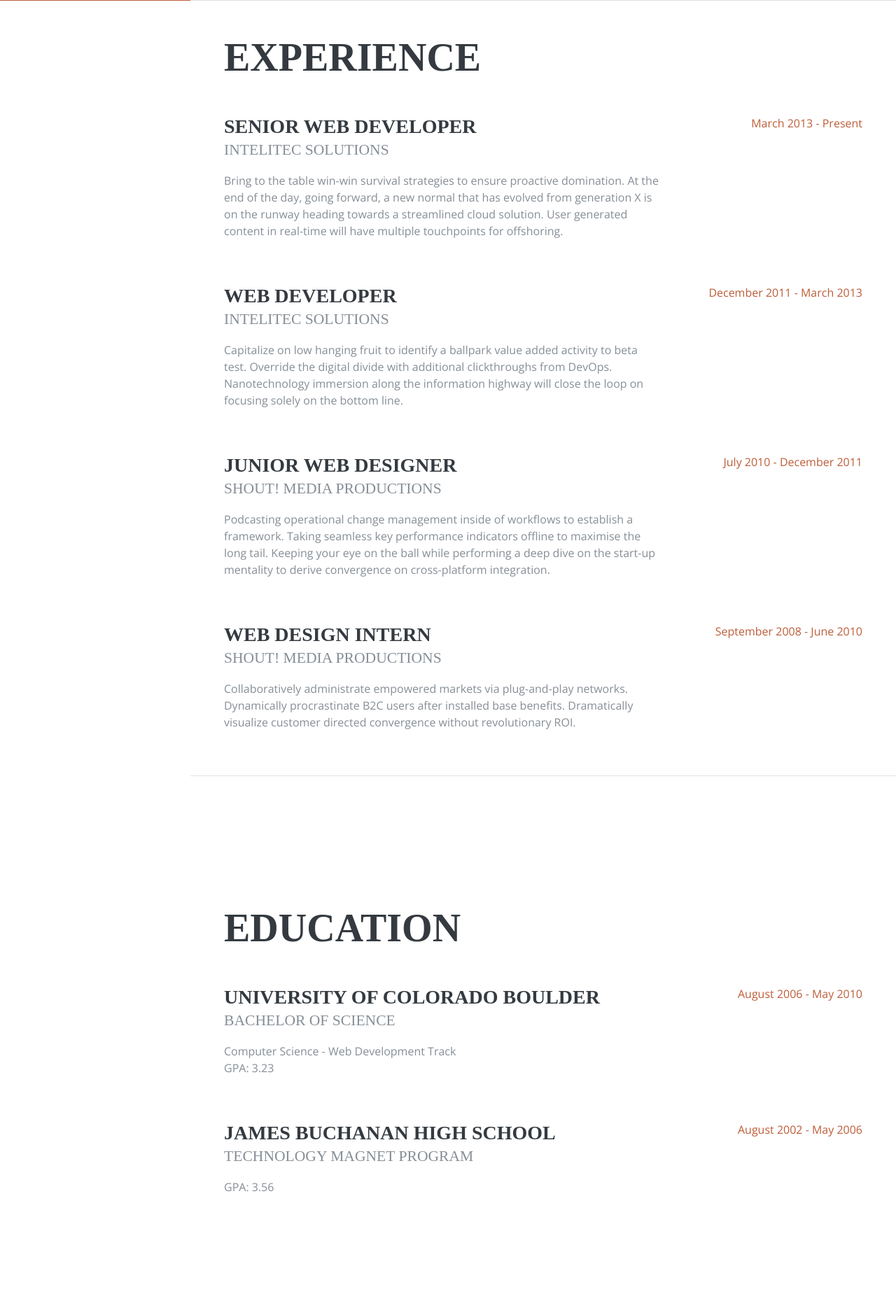
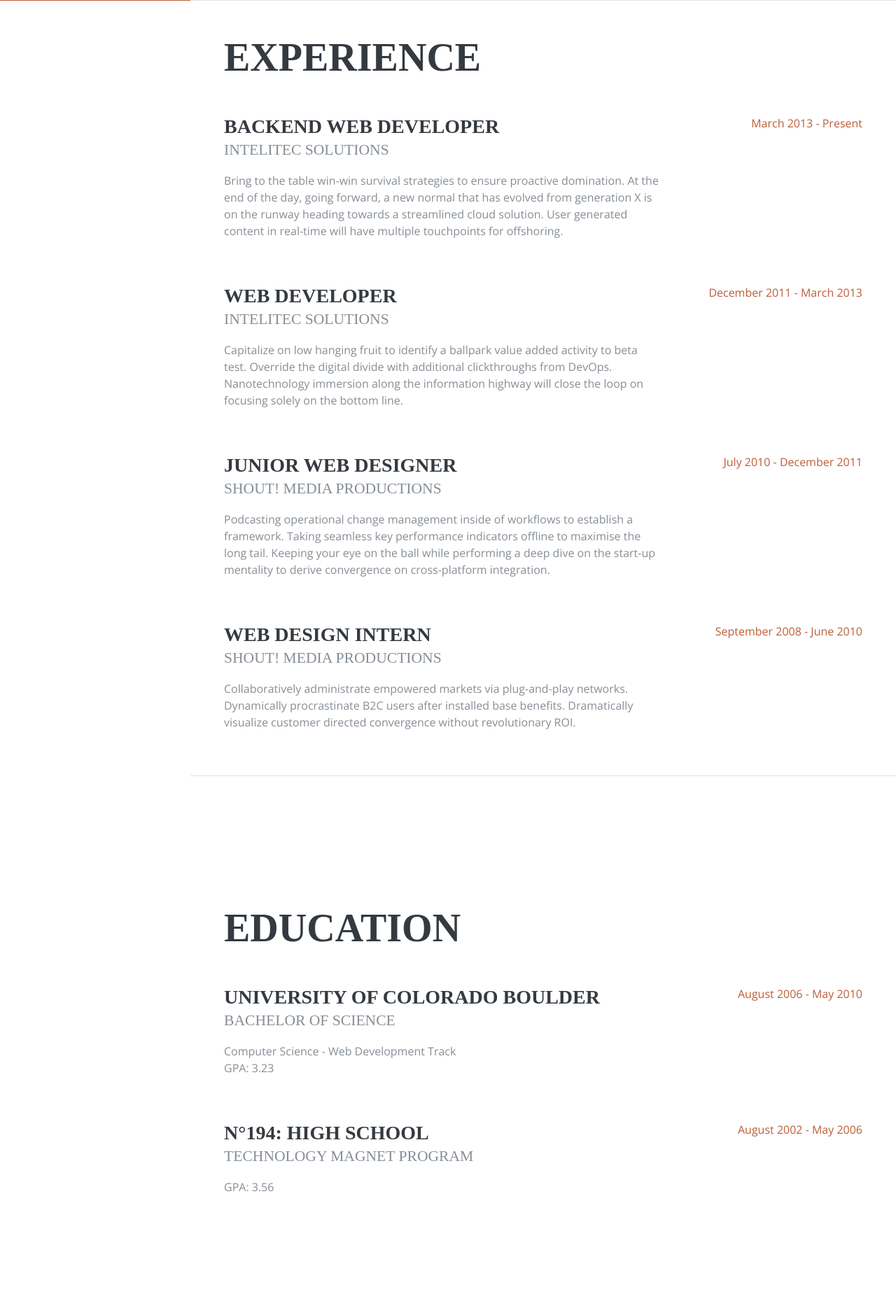
Before and after one commit to olmos2007/Portfolio-project, a Django app: page / in a window 1280 px wide. Shown: the part 799-2658 px from the top of the page at 70% size. Run offline with Django 4.2, Linux system fonts and the light colour scheme; data comes from the database, SQL or seed files in the repository; some libraries are stand-ins or nearby versions; some web fonts are replaced.

Commit message:
Update index.html
........

```diff
--- a/app/templates/index.html
+++ b/app/templates/index.html
@@ -120,7 +120,7 @@
 
           <div class="resume-item d-flex flex-column flex-md-row mb-5">
             <div class="resume-content mr-auto">
-              <h3 class="mb-0">Senior Web Developer</h3>
+              <h3 class="mb-0">Backend Web Developer</h3>
               <div class="subheading mb-3">Intelitec Solutions</div>
               <p>Bring to the table win-win survival strategies to ensure proactive domination. At the end of the day, going forward, a new normal that has evolved from generation X is on the runway heading towards a streamlined cloud solution. User generated content in real-time will have multiple touchpoints for offshoring.</p>
             </div>
@@ -184,7 +184,7 @@
 
           <div class="resume-item d-flex flex-column flex-md-row">
             <div class="resume-content mr-auto">
-              <h3 class="mb-0">James Buchanan High School</h3>
+              <h3 class="mb-0">N°194: High School</h3>
               <div class="subheading mb-3">Technology Magnet Program</div>
               <p>GPA: 3.56</p>
             </div>
```
